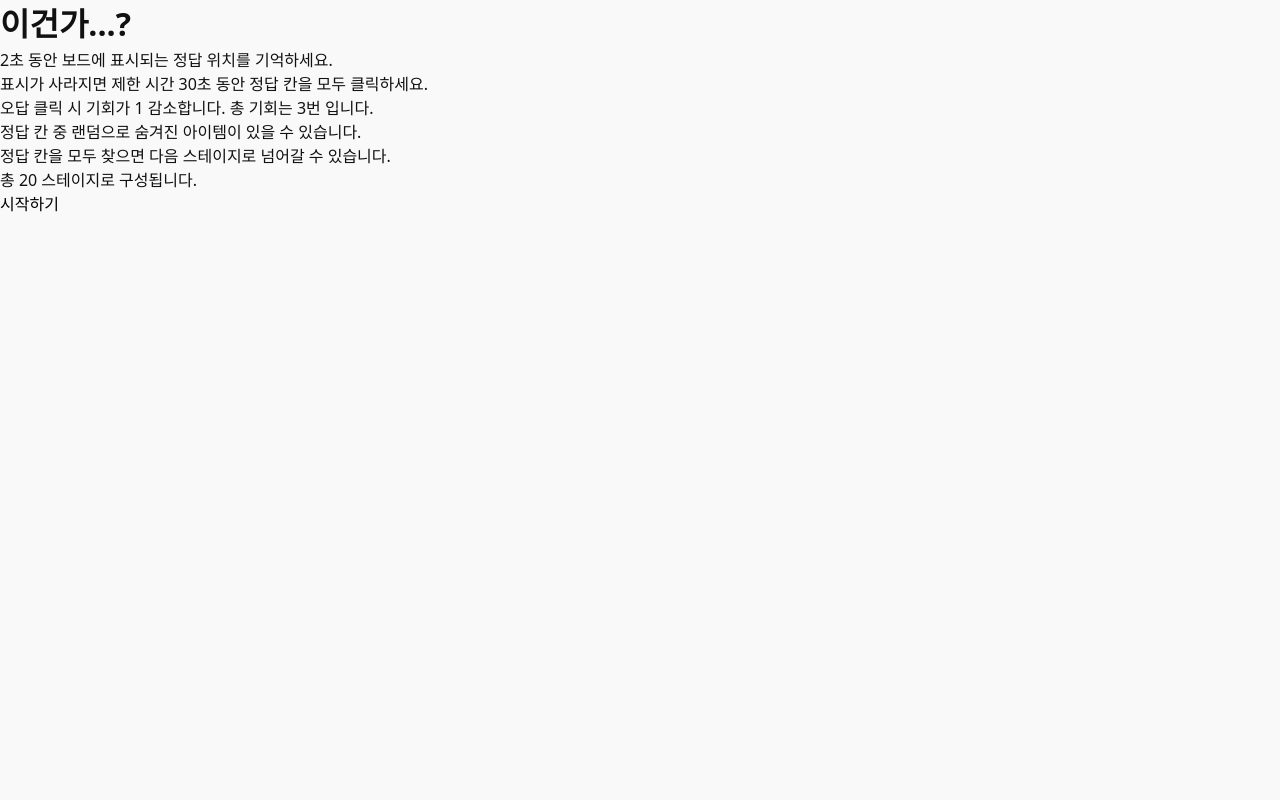
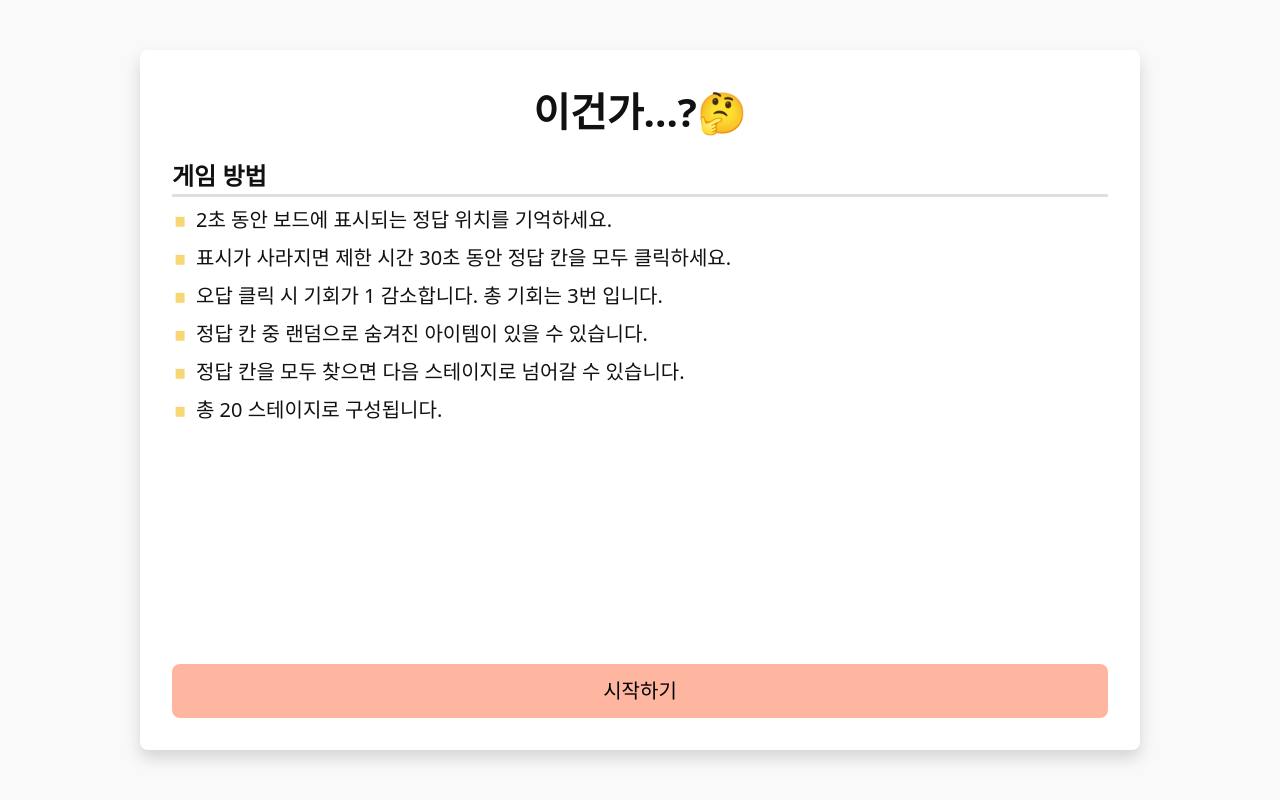
Before and after one commit to jeong922/was_it_here, a website built with Vite: page index.html in a window 1280 px wide. Built offline with nearby package versions, Linux system fonts and the light colour scheme.

Commit message:
style: 게임 초기 화면(게임 방법) UI 레이아웃 및 스타일링

```diff
--- a/src/view/GameView.ts
+++ b/src/view/GameView.ts
@@ -17,6 +17,7 @@ class GameView implements IGameView {
   private makeGameRules() {
     return `
       <div class="game-rules">
+      <span class="rules-title">게임 방법</span>
         <ul>
           <li>2초 동안 보드에 표시되는 정답 위치를 기억하세요.</li>
           <li>표시가 사라지면 제한 시간 30초 동안 정답 칸을 모두 클릭하세요.</li>
@@ -31,7 +32,7 @@ class GameView implements IGameView {
   }
 
   private makeGameTitle() {
-    return `<h1>이건가...?</h1>`;
+    return `<h1 class="title">이건가...?🤔</h1>`;
   }
 }
 
--- a/styles/style.css
+++ b/styles/style.css
@@ -1,2 +1,134 @@
 :root {
+  /* 색상 */
+  --color-text: #f4f4f4;
+  --color-bg-1: #ffffff;
+  --color-bg-2: #ebebeb;
+
+  --stage-bg-1: #77d7c8;
+  --stage-bg-2: #4fb3c3;
+  --stage-bg-3: #7c69c7;
+  --stage-bg-4: #8f3f7c;
+
+  --color-correct: #8ed77b;
+  --color-wrong: #e05f6a;
+  --color-highlight: #f7d774;
+
+  --btn-bg: #ffb6a1;
+  --btn-bg-hover: #ffa38a;
+  --btn-bg-active: #ff9076;
+  --btn-text: #2b1e1e;
+
+  /* 폰트 */
+  --font-family: 'Noto Sans', 'Segoe UI', Tahoma, sans-serif;
+  --font-size-md: 1rem; /* 16px 기준 */
+  --font-size-lg: 1.25rem; /* 소제목 */
+  --font-size-xl: 1.5rem;
+  --font-size-2xl: 2rem;
+  --font-size-title: 2.5rem; /* 타이틀 */
+
+  /* 여백 / 패딩 */
+  --spacing-xs: 0.25rem; /* 4px */
+  --spacing-sm: 0.5rem; /* 8px */
+  --spacing-md: 1rem; /* 16px */
+  --spacing-lg: 1.5rem; /* 24px */
+  --spacing-xl: 2rem; /* 32px */
+
+  /* 버튼 */
+  --btn-padding-y: 0.75rem; /* 12px */
+  --btn-padding-x: 1.5rem; /* 24px */
+  --btn-border-radius: 0.5rem; /* 8px */
+
+  /* 카드 / 보드 */
+  --card-border-radius: 0.75rem; /* 12px */
+  --board-border-radius: 0.5rem; /* 8px */
+
+  /* 그림자 */
+  --shadow-sm: 0 0.125rem 0.25rem rgba(0, 0, 0, 0.05);
+  --shadow-md: 0 0.25rem 0.5rem rgba(0, 0, 0, 0.1);
+  --shadow-lg: 0 0.5rem 1rem rgba(0, 0, 0, 0.15);
 }
+
+body {
+  font-family: var(--font-family);
+  font-size: var(--font-size-base);
+}
+
+#app {
+  width: 100%;
+  height: 100vh;
+  display: flex;
+  align-items: center;
+  justify-content: center;
+}
+
+.game {
+  width: 100%;
+  height: 700px;
+  max-width: 1000px;
+  display: flex;
+  flex-direction: column;
+  padding: var(--spacing-xl);
+  border-radius: var(--board-border-radius);
+  background-color: var(--color-bg-1);
+  box-shadow: var(--shadow-lg);
+}
+
+.title {
+  text-align: center;
+  margin-bottom: var(--spacing-md);
+  font-size: var(--font-size-title);
+}
+
+.game-rules {
+  flex: 1;
+  display: flex;
+  flex-direction: column;
+  border-radius: var(--board-border-radius);
+}
+
+.rules-title {
+  margin-bottom: var(--spacing-sm);
+  font-size: var(--font-size-xl);
+  font-weight: bold;
+  border-bottom: 3px solid #dfdfdf;
+}
+
+.game-rules ul {
+  flex: 1;
+  display: flex;
+  flex-direction: column;
+  gap: var(--spacing-sm);
+}
+
+.game-rules ul li {
+  display: flex;
+  align-items: flex-start;
+  line-height: 1.5;
+  font-size: var(--font-size-lg);
+}
+
+.game-rules ul li::before {
+  content: '▪';
+  color: var(--color-highlight);
+  font-weight: bold;
+  margin-right: var(--spacing-sm);
+  display: inline-block;
+  min-width: 1rem;
+  text-align: center;
+}
+
+.game-start {
+  display: block;
+  width: 100%;
+  padding: var(--btn-padding-y) var(--btn-padding-x);
+  background-color: var(--btn-bg);
+  font-size: var(--font-size-lg);
+  border: none;
+  border-radius: var(--btn-border-radius);
+  cursor: pointer;
+  transition: background-color 0.2s ease;
+}
+
+.game-start:hover {
+  background-color: var(--btn-bg-hover);
+}
```
